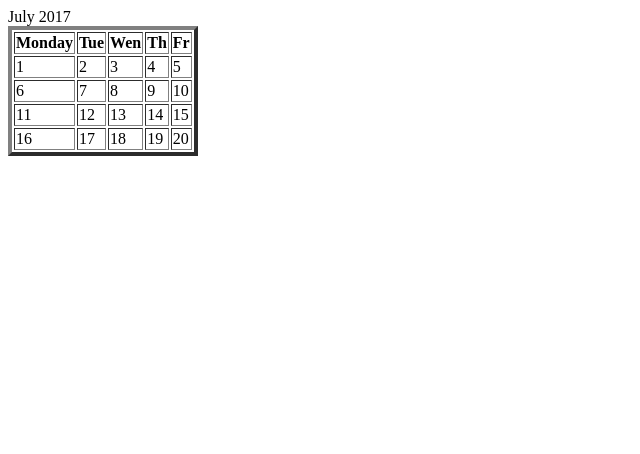
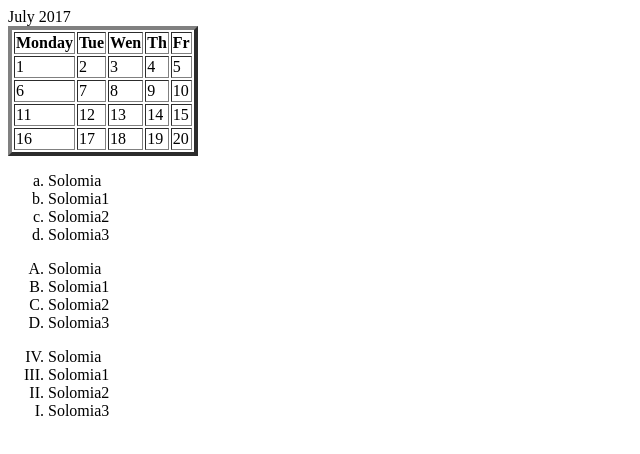
Before and after one commit to SolyaHetman/Table, a plain HTML site: page index.html in a window 1280 px wide. Shown: the whole page, without its empty margins (0-640 px from the left). Drawn offline with Linux system fonts and the light colour scheme.

Commit message:
Order list

```diff
--- a/index.html
+++ b/index.html
@@ -42,8 +42,28 @@
 			<td>19</td>
 			<td>20</td>
 		</tr>
-
-
 	</table>
+	<article>
+		<ol type="a">
+			<li>Solomia</li>
+			<li>Solomia1</li>
+			<li>Solomia2</li>
+			<li>Solomia3</li>
+		</ol>
+	</article>
+	<article>
+		<ol type="A">
+			<li>Solomia</li>
+			<li>Solomia1</li>
+			<li>Solomia2</li>
+			<li>Solomia3</li>
+		</ol>
+		<ol type="I" reversed>
+			<li>Solomia</li>
+			<li>Solomia1</li>
+			<li>Solomia2</li>
+			<li>Solomia3</li>
+		</ol>
+	</article>
 </body>
 </html>
```
